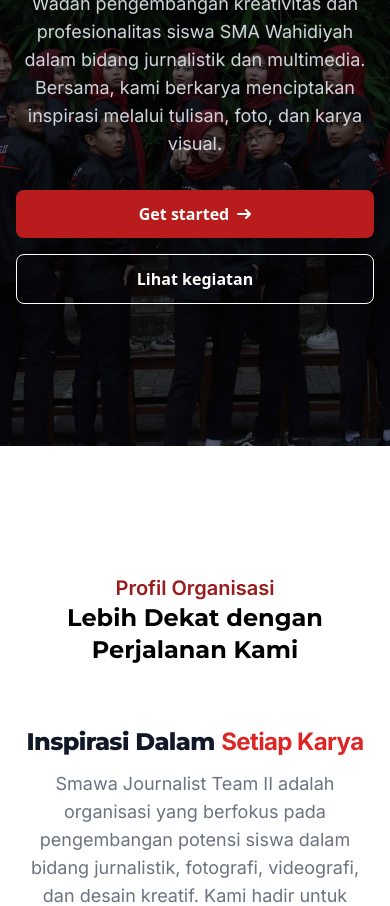
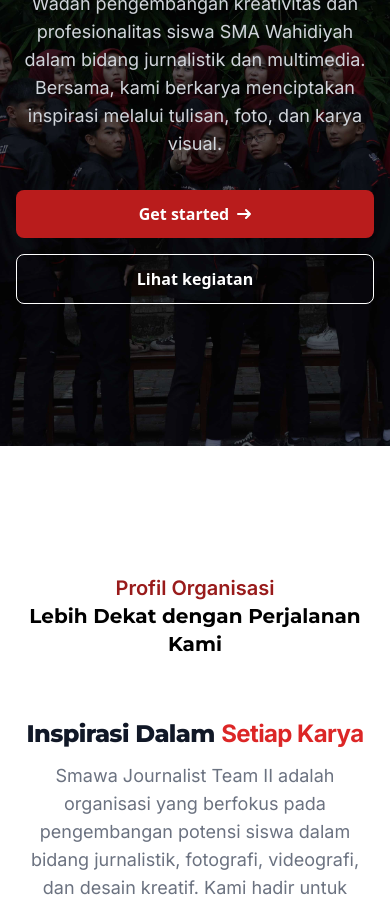
Before and after one commit to isoul87/SJUTE2, a website: page index.html in a window 390 px wide. Shown: the part 194-1100 px from the top of the page. Drawn offline with nearby package versions, Linux system fonts and the light colour scheme; files that its build step writes are made by us from their sources; files whose address does not match are found by name.

Commit message:
fix loading and text

```diff
--- a/index.html
+++ b/index.html
@@ -118,7 +118,7 @@
 
         <div class="text-center mb-16">
           <p class="text-xl font-semibold text-red-800">Profil Organisasi</p>
-          <h1 class="title2-about text-2xl md:text-2xl font-bold">Lebih Dekat dengan Perjalanan Kami</h1>
+          <h1 class="title2-about text-xl md:text-2xl font-bold">Lebih Dekat dengan Perjalanan Kami</h1>
         </div>
 
         <div class="max-w-full flex flex-col items-center text-center container">
```
